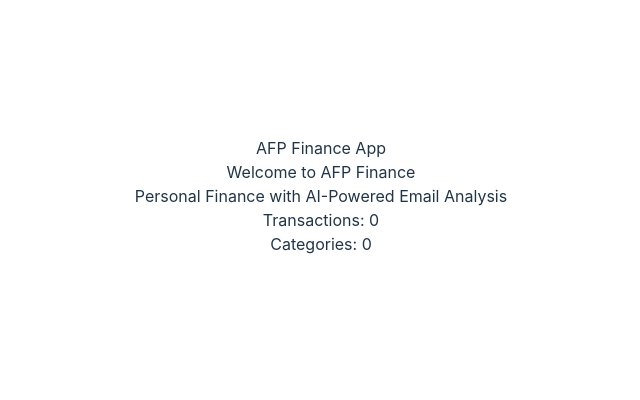
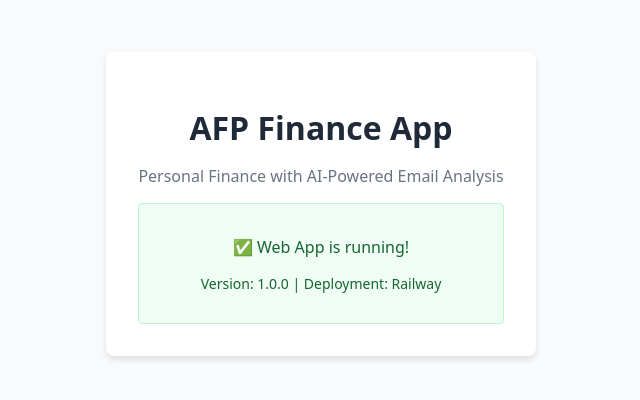
Before and after one commit to lggm33/AFP_V2, a React (Vite) app in the folder apps/web/: page / in a window 1280 px wide. Shown: the part 204-604 px from the top of the page, without its empty margins (319-959 px from the left). Built offline with nearby package versions, Linux system fonts and the light colour scheme.

Commit message:
feat: minimal versions for Railway deployment testing
- Remove heavy dependencies (googleapis, openai, supabase, etc.)
- Simplify email-service to basic Fastify server
- Simplify web app to basic React without external deps
- This should deploy much faster (<2 minutes)

```diff
--- a/apps/web/package.json
+++ b/apps/web/package.json
@@ -15,11 +15,7 @@
   },
   "dependencies": {
     "react": "18.3.1",
-    "react-dom": "18.3.1",
-    "react-router-dom": "^6.30.1",
-    "@supabase/supabase-js": "^2.58.0",
-    "zustand": "^4.5.7",
-    "recharts": "^2.15.4"
+    "react-dom": "18.3.1"
   },
   "devDependencies": {
     "@types/react": "^18.2.37",
--- a/apps/web/src/App.tsx
+++ b/apps/web/src/App.tsx
@@ -1,39 +1,54 @@
-// AFP Finance App - Main App Component
+// AFP Finance App - Main App Component (Minimal Version)
 import React from 'react';
-import type { BudgetCategory, Transaction } from './types';
 
 export function App() {
-  // Test shared types usage
-  const [transactions] = React.useState<Transaction[]>([]);
-  const [categories] = React.useState<BudgetCategory[]>([]);
+  const [status] = React.useState('✅ Web App is running!');
 
   return (
-    <div className='min-h-screen bg-gray-50'>
-      <header className='bg-white shadow'>
-        <div className='max-w-7xl mx-auto py-6 px-4 sm:px-6 lg:px-8'>
-          <h1 className='text-3xl font-bold text-gray-900'>AFP Finance App</h1>
+    <div style={{
+      minHeight: '100vh',
+      backgroundColor: '#f9fafb',
+      display: 'flex',
+      alignItems: 'center',
+      justifyContent: 'center',
+      fontFamily: 'system-ui, sans-serif'
+    }}>
+      <div style={{
+        backgroundColor: 'white',
+        padding: '2rem',
+        borderRadius: '8px',
+        boxShadow: '0 4px 6px rgba(0, 0, 0, 0.1)',
+        textAlign: 'center',
+        maxWidth: '400px'
+      }}>
+        <h1 style={{
+          fontSize: '2rem',
+          fontWeight: 'bold',
+          color: '#1f2937',
+          marginBottom: '1rem'
+        }}>
+          AFP Finance App
+        </h1>
+        <p style={{
+          color: '#6b7280',
+          marginBottom: '1rem'
+        }}>
+          Personal Finance with AI-Powered Email Analysis
+        </p>
+        <div style={{
+          padding: '1rem',
+          backgroundColor: '#f0fdf4',
+          borderRadius: '4px',
+          border: '1px solid #bbf7d0'
+        }}>
+          <p style={{ color: '#166534', fontWeight: '500' }}>
+            {status}
+          </p>
+          <p style={{ color: '#166534', fontSize: '0.875rem', marginTop: '0.5rem' }}>
+            Version: 1.0.0 | Deployment: Railway
+          </p>
         </div>
-      </header>
-      <main>
-        <div className='max-w-7xl mx-auto py-6 sm:px-6 lg:px-8'>
-          <div className='px-4 py-6 sm:px-0'>
-            <div className='border-4 border-dashed border-gray-200 rounded-lg h-96 flex items-center justify-center'>
-              <div className='text-center'>
-                <h2 className='text-xl font-semibold text-gray-700 mb-4'>
-                  Welcome to AFP Finance
-                </h2>
-                <p className='text-gray-500'>
-                  Personal Finance with AI-Powered Email Analysis
-                </p>
-                <div className='mt-4 text-sm text-gray-400'>
-                  <p>Transactions: {transactions.length}</p>
-                  <p>Categories: {categories.length}</p>
-                </div>
-              </div>
-            </div>
-          </div>
-        </div>
-      </main>
+      </div>
     </div>
   );
 }
--- a/apps/web/src/main.tsx
+++ b/apps/web/src/main.tsx
@@ -1,25 +1,10 @@
-// AFP Finance App - Frontend Entry Point
+// AFP Finance App - Frontend Entry Point (Minimal Version)
 import React from 'react';
 import ReactDOM from 'react-dom/client';
 import { App } from './App';
-import './index.css';
 
-// Import local types
-import type { User } from './types';
-
-// Test type usage
-const testUser: User = {
-  id: '1',
-  email: 'test@example.com',
-  full_name: 'Test User',
-  email_verified: true,
-  phone_verified: false,
-  created_at: new Date().toISOString(),
-  updated_at: new Date().toISOString(),
-  last_login: new Date().toISOString(),
-};
-
-console.log('Test user:', testUser);
+console.log('🚀 AFP Finance Web App starting...');
+console.log('📅 Deployment time:', new Date().toISOString());
 
 ReactDOM.createRoot(document.getElementById('root')!).render(
   <React.StrictMode>
```
